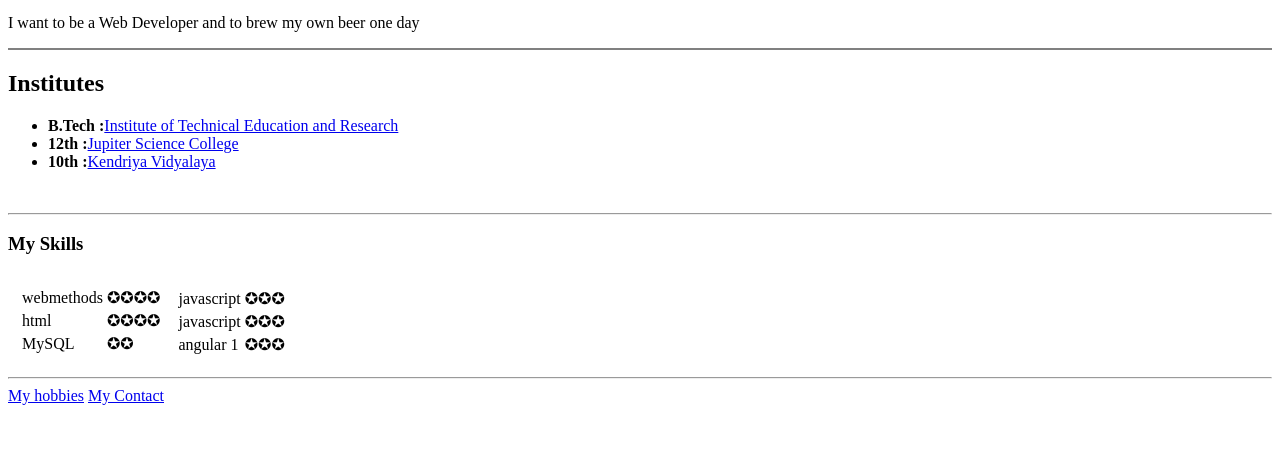
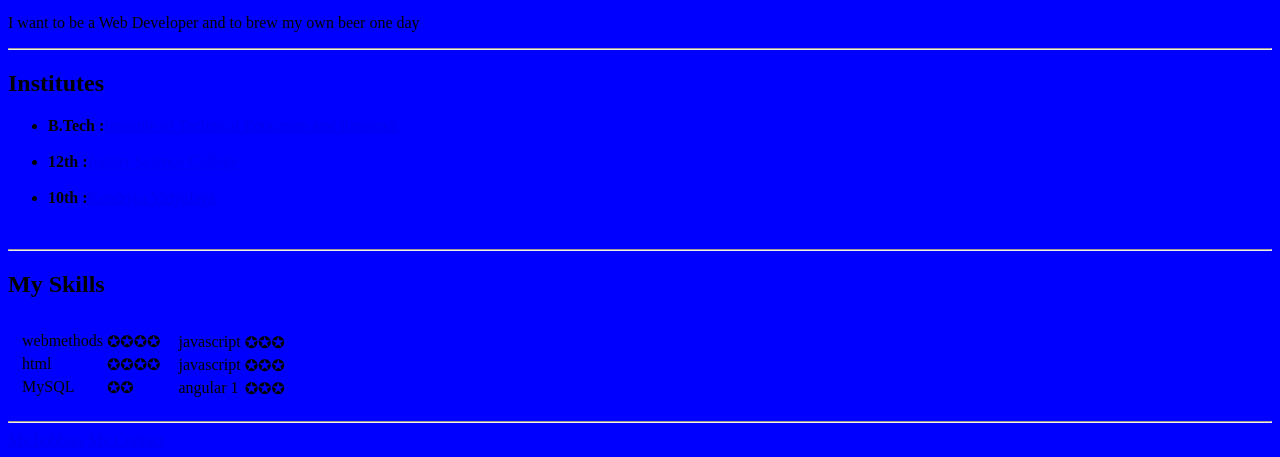
Before and after one commit to suchismita-b/one, a plain HTML site: page index.html in a window 1280 px wide. Shown: the part 374-831 px from the top of the page. Before the commit the page ends 800 px from the top, so only its background shows below. Drawn offline with Linux system fonts and the light colour scheme; files whose address does not match are found by name.

Commit message:
Add files via upload

```diff
--- a/index.html
+++ b/index.html
@@ -3,21 +3,22 @@
   <head>
     <meta charset="utf-8">
     <title>Suchi's</title>
+    <link rel="stylesheet" href="css/styles.css">
   </head>
-  <body>
+  <body style="background-color:blue">
 <img src="D:\Users\suchibeh\Desktop\webDev\HTML - Personal Site\SuchismitaPhoto.jpg" alt="suchibeh">
       <h1>Suchismita Behera</h1>
       <p><em>Associate Consultant,<stong>Capgemini</stong>,Mumbai</em></p>
       <p>I want to be a Web Developer and to brew my own beer one day</p>
-      <hr class="3" noshade>
+      <hr >
       <h2>Institutes</h2>
       <ul>
-        <li><strong>B.Tech :</strong><a href="http://www.soa.ac.in/iter">Institute of Technical Education and Research</a></li>
-        <li><strong>12th :</strong><a href="http://www.jupiter.ac.in/">Jupiter Science College</a></li>
+        <li><strong>B.Tech :</strong><a href="http://www.soa.ac.in/iter">Institute of Technical Education and Research</a></li><br>
+        <li><strong>12th :</strong><a href="http://www.jupiter.ac.in/">Jupiter Science College</a></li><br>
         <li><strong>10th :</strong><a href="http://kvbalasore.org/">Kendriya Vidyalaya</a></li>
         </ul>
         <br><hr>
-        <h3>My Skills</h3>
+        <h2>My Skills</h2>
         <table cellspacing="10">
         <tr>
           <td> <table>
```
Also changed, not shown: Contact-me.html (+1 -0 lines), My-hobbies.html (+2 -1 lines).
